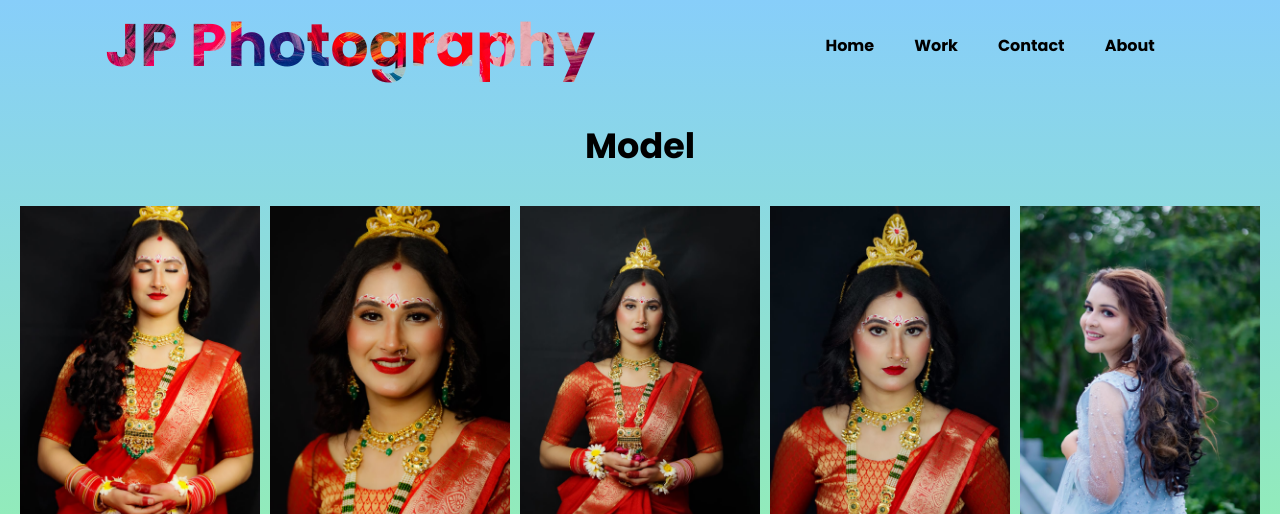
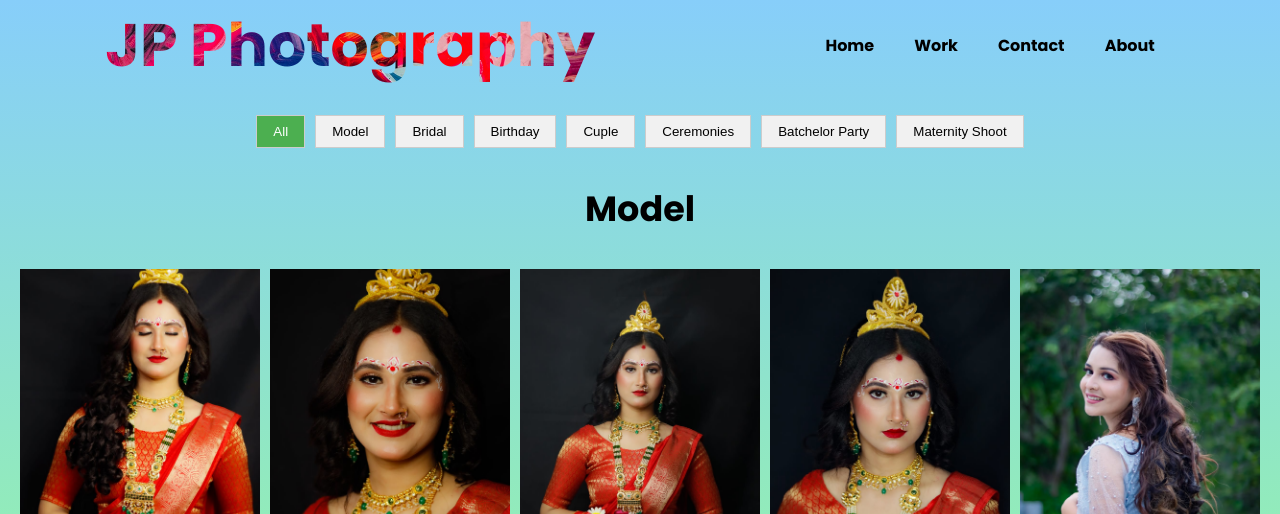
Before and after one commit to AtulAkku/jpphotography, a plain HTML site: page image-gallery.html in a window 1280 px wide. Shown: the top 514 px of the page. Drawn offline with Linux system fonts and the light colour scheme.

Commit message:
1 aug 4th filter

```diff
--- a/css/header-footer-css.css
+++ b/css/header-footer-css.css
@@ -110,6 +110,7 @@ html {
     justify-content: center;
     align-items: center;
     background-color: #FFFFFF;
+    margin-top: 30px;
 }
 
 .footer-flex-1 div {
--- a/css/styleimage.css
+++ b/css/styleimage.css
@@ -76,6 +76,48 @@ body {
     right: 15px;
 }
 
+
+
+
+.button-container {
+    display: flex;
+    justify-content: center;
+    margin: 20px 0;
+    flex-direction: row;
+    flex-wrap: wrap;
+}
+
+.filter-button {
+    margin: 5px;
+    padding: 8px 16px;
+    border: 1px solid #ccc;
+    cursor: pointer;
+    background-color: #f1f1f1;
+}
+
+.filter-button.active {
+    background-color: #4CAF50;
+    color: white;
+}
+
+.div-container {
+    display: flex;
+    justify-content: center;
+}
+
+.item {
+    display: none;
+    /* border: 1px solid #ccc; */
+}
+
+.item.active {
+    display: block;
+}
+
+
+
+
+
 @media screen and (max-width: 768px) {
     .image-gallery img {
         width: 125px;
--- a/image-gallery.html
+++ b/image-gallery.html
@@ -1,14 +1,16 @@
 <!DOCTYPE html>
 <html>
+
 <head>
     <meta charset="UTF-8">
     <meta name="viewport" content="width=device-width, initial-scale=1.0">
-    <link rel="icon" href="JP Photography.ico" type="image/x-icon"/>
+    <link rel="icon" href="JP Photography.ico" type="image/x-icon" />
     <title>Image Gallery</title>
     <link rel="stylesheet" href="css/header-footer-css.css">
     <link rel="stylesheet" href="css/styleimage.css">
     <link rel="stylesheet" href="css/preloader.css">
 </head>
+
 <body>
 
     <div id="preloader"></div>
@@ -33,6 +35,19 @@
         <div class="option-button" onclick="toggleMenu()">&#9776;</div>
     </nav>
 
+    <div class="button-container">
+        <button class="filter-button active" data-filter="all">All</button>
+        <button class="filter-button" data-filter="model">Model</button>
+        <button class="filter-button" data-filter="bridal">Bridal</button>
+        <button class="filter-button" data-filter="birthday">Birthday</button>
+        <button class="filter-button" data-filter="cuple">Cuple</button>
+        <button class="filter-button" data-filter="ceremonies">Ceremonies</button>
+        <button class="filter-button" data-filter="batchlor-party">Batchelor Party</button>
+        <button class="filter-button" data-filter="maternity-shoot">Maternity Shoot</button>
+        <!-- Add more buttons for other categories if needed -->
+    </div>
+
+    <div class="item model">
         <h2 style="text-align: center; font-size: 35px;">Model</h2>
         <div class="image-gallery">
             <img src="shoot/Model/IMG-20230326-WA0038.jpg" alt="Image 1" onclick="showImage(this)">
@@ -64,7 +79,9 @@
             <img src="shoot/Model/IMG-20230725-WA0087.jpg" alt="Image 27" onclick="showImage(this)">
             <!-- Add more images as needed -->
         </div>
+    </div>
 
+    <div class="item bridal">
         <h2 style="text-align: center; font-size: 35px;">Bridal</h2>
         <div class="image-gallery">
             <img src="shoot/Bridal/IMG-20230725-WA0009.jpg" alt="Image 1" onclick="showImage(this)">
@@ -83,7 +100,9 @@
             <img src="shoot/Bridal/IMG-20230725-WA0064.jpg" alt="Image 14" onclick="showImage(this)">
             <!-- Add more images as needed -->
         </div>
+    </div>
 
+    <div class="item birthday">
         <h2 style="text-align: center; font-size: 35px;">Birthday</h2>
         <div class="image-gallery">
             <img src="shoot/Birthday/IMG-20230725-WA0051.jpg" alt="Image 1" onclick="showImage(this)">
@@ -112,13 +131,16 @@
             <img src="shoot/Birthday/IMG-20230725-WA0036.jpg" alt="Image 24" onclick="showImage(this)">
             <!-- Add more images as needed -->
         </div>
+    </div>
 
+    <div class="item cuple">
         <h2 style="text-align: center; font-size: 35px;">Cuple</h2>
         <div class="image-gallery">
             <img src="shoot/couple/IMG-20230725-WA0100.jpg" alt="Image 1" onclick="showImage(this)">
             <img src="shoot/couple/IMG-20230725-WA0099.jpg" alt="Image 2" onclick="showImage(this)">
             <img src="shoot/couple/IMG-20230725-WA0103.jpg" alt="Image 3" onclick="showImage(this)">
-        <img src="shoot/couple/WhatsApp Image 2023-07-31 at 12.19.36 AM.jpeg" alt="Image 4" onclick="showImage(this)">
+            <img src="shoot/couple/WhatsApp Image 2023-07-31 at 12.19.36 AM.jpeg" alt="Image 4"
+                onclick="showImage(this)">
             <img src="shoot/couple/IMG-20230725-WA0097.jpg" alt="Image 5" onclick="showImage(this)">
             <img src="shoot/couple/IMG-20230725-WA0098.jpg" alt="Image 6" onclick="showImage(this)">
             <img src="shoot/couple/IMG-20230725-WA0104.jpg" alt="Image 7" onclick="showImage(this)">
@@ -126,7 +148,9 @@
             <img src="shoot/couple/IMG-20230725-WA0101.jpg" alt="Image 5" onclick="showImage(this)">
             <!-- Add more images as needed -->
         </div>
+    </div>
 
+    <div class="item ceremonies">
         <h2 style="text-align: center; font-size: 35px;">Ceremonies</h2>
         <div class="image-gallery">
             <img src="shoot/Ceremonies/IMG-20230725-WA0040.jpg" alt="Image 1" onclick="showImage(this)">
@@ -137,7 +161,9 @@
             <img src="shoot/Ceremonies/IMG-20230725-WA0063.jpg" alt="Image 6" onclick="showImage(this)">
             <!-- Add more images as needed -->
         </div>
+    </div>
 
+    <div class="item batchlor-party">
         <h2 style="text-align: center; font-size: 35px;">Batchelor Party</h2>
         <div class="image-gallery">
             <img src="shoot/Batchlor party/IMG-20230725-WA0045.jpg" alt="Image 1" onclick="showImage(this)">
@@ -148,7 +174,9 @@
             <img src="shoot/Batchlor party/IMG-20230725-WA0048.jpg" alt="Image 6" onclick="showImage(this)">
             <!-- Add more images as needed -->
         </div>
+    </div>
 
+    <div class="item maternity-shoot">
         <h2 style="text-align: center; font-size: 35px;">Maternity Shoot</h2>
         <div class="image-gallery">
             <img src="shoot/Maternity shoot/IMG-20230726-WA0007.jpg" alt="Image 5" onclick="showImage(this)">
@@ -161,6 +189,7 @@
             <img src="shoot/Maternity shoot/IMG-20230726-WA0009.jpg" alt="Image 7" onclick="showImage(this)">
 
             <!-- Add more images as needed -->
+        </div>
     </div>
 
     <div id="image-modal">
@@ -194,4 +223,5 @@
     <script src="script/preloader.js"></script>
 
 </body>
+
 </html>
--- a/script/imagejs.js
+++ b/script/imagejs.js
@@ -29,3 +29,32 @@ function changeImage(offset) {
 
     modalImage.src = images[currentImageIndex].src;
 }
+
+
+document.addEventListener('DOMContentLoaded', () => {
+    const buttons = document.querySelectorAll('.filter-button');
+    const items = document.querySelectorAll('.item');
+
+    // Show div elements for the default active category ("All" in this case)
+    const defaultCategory = 'all';
+    items.forEach(item => {
+        if (defaultCategory === 'all' || item.classList.contains(defaultCategory)) {
+            item.classList.add('active');
+        }
+    });
+
+    buttons.forEach(button => {
+        button.addEventListener('click', () => {
+            const filter = button.getAttribute('data-filter');
+            buttons.forEach(btn => btn.classList.remove('active'));
+            button.classList.add('active');
+
+            items.forEach(item => {
+                item.classList.remove('active');
+                if (filter === 'all' || item.classList.contains(filter)) {
+                    item.classList.add('active');
+                }
+            });
+        });
+    });
+});
```
Lines whose indentation alone changed are shown as unchanged.
